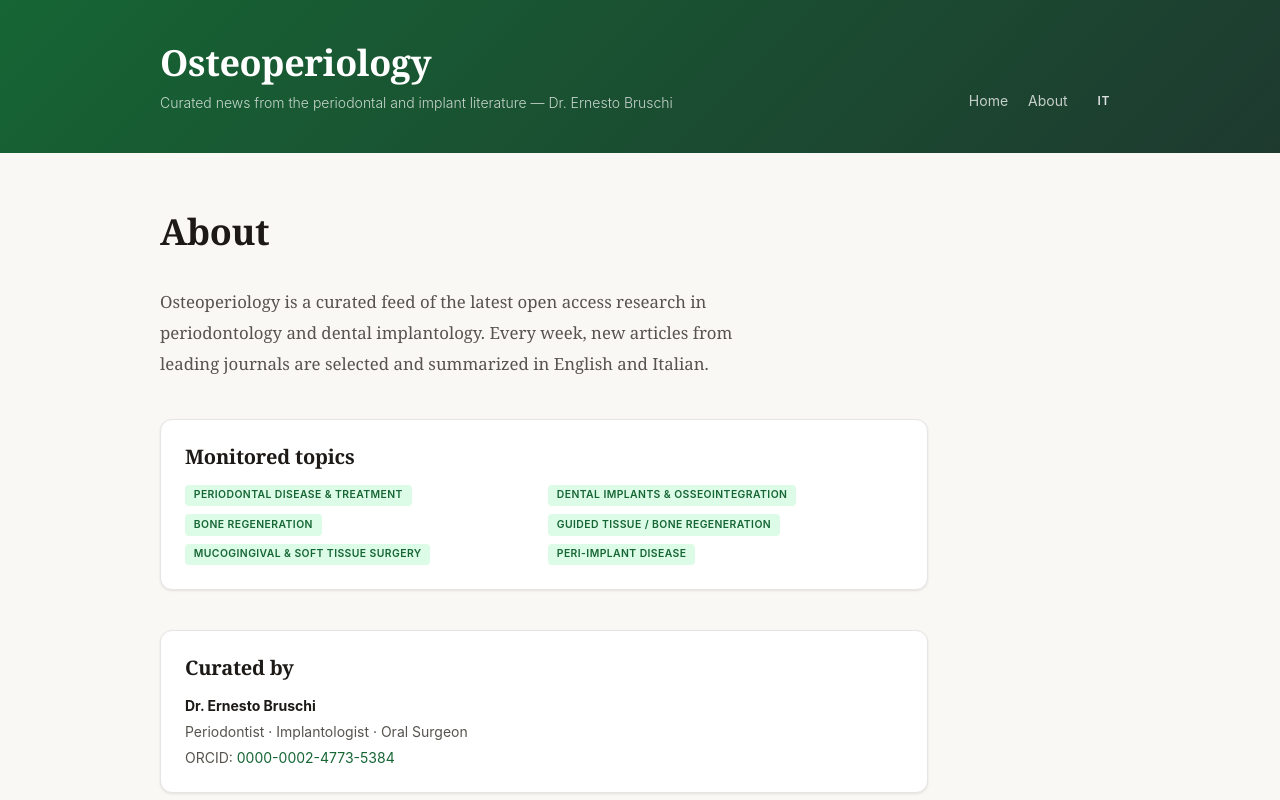
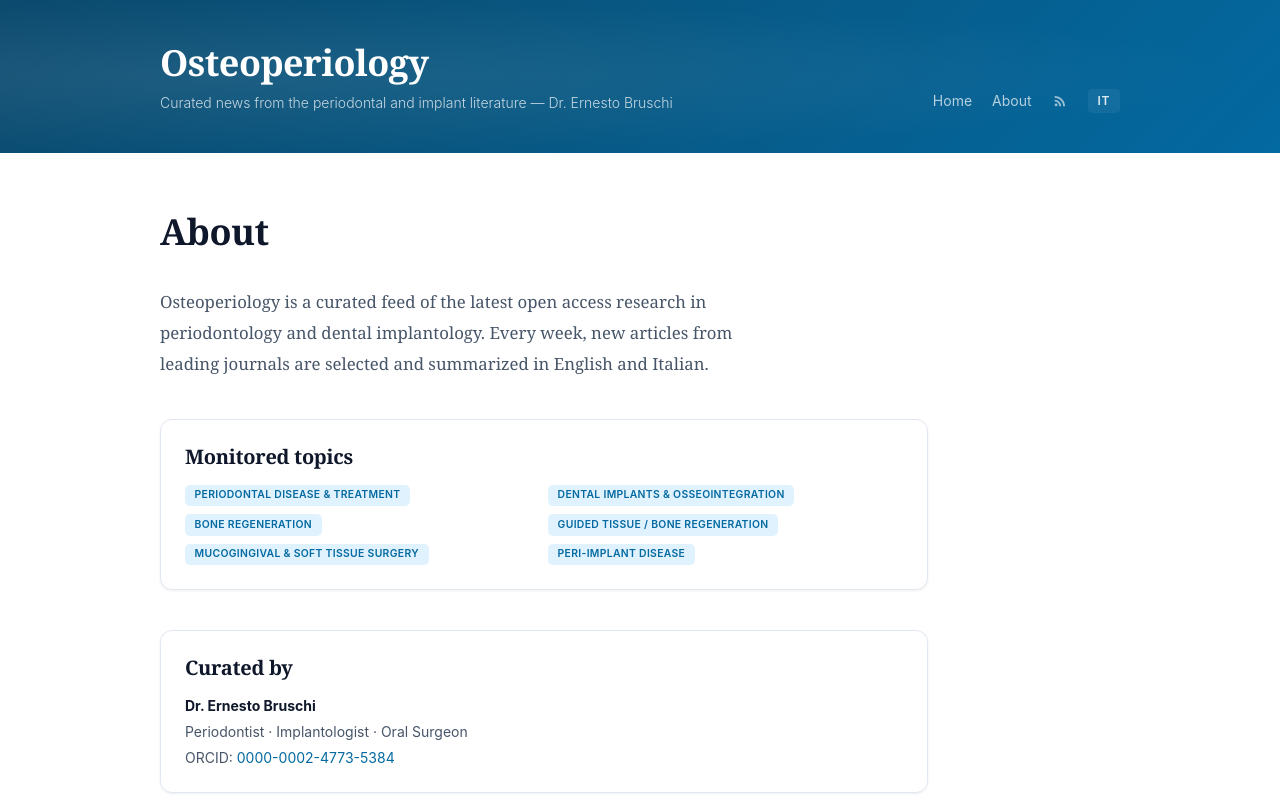
Before and after one commit to uliusXCaesar262/osteoperiology, a Next.js app: page /en/about in a window 1280 px wide. Shown: the top 800 px of the page. Built offline with nearby package versions, Linux system fonts and the light colour scheme.

Commit message:
feat: add RSS feed + light theme

```diff
--- /dev/null
+++ b/src/app/api/feed/route.ts
@@ -0,0 +1,56 @@
+import { getRecentArticles } from "@/lib/storage";
+
+const SITE_URL = "https://osteoperiology.vercel.app";
+
+function escapeXml(str: string): string {
+  return str
+    .replace(/&/g, "&amp;")
+    .replace(/</g, "&lt;")
+    .replace(/>/g, "&gt;")
+    .replace(/"/g, "&quot;")
+    .replace(/'/g, "&apos;");
+}
+
+export async function GET() {
+  const { articles } = await getRecentArticles(50);
+
+  const items = articles
+    .map((a) => {
+      const link = `${SITE_URL}/en/articles/${a.slug}`;
+      const pubDate = new Date(a.pubDate || a.fetchedAt).toUTCString();
+
+      return `    <item>
+      <title>${escapeXml(a.title)}</title>
+      <link>${link}</link>
+      <guid isPermaLink="true">${link}</guid>
+      <pubDate>${pubDate}</pubDate>
+      <description>${escapeXml(a.summaryEn.slice(0, 500))}</description>
+      <category>${escapeXml(a.journal)}</category>
+    </item>`;
+    })
+    .join("\n");
+
+  const lastBuild = articles.length > 0
+    ? new Date(articles[0].fetchedAt).toUTCString()
+    : new Date().toUTCString();
+
+  const rss = `<?xml version="1.0" encoding="UTF-8"?>
+<rss version="2.0" xmlns:atom="http://www.w3.org/2005/Atom">
+  <channel>
+    <title>Osteoperiology</title>
+    <link>${SITE_URL}</link>
+    <description>Curated news from the periodontal and implant literature — Dr. Ernesto Bruschi</description>
+    <language>en</language>
+    <lastBuildDate>${lastBuild}</lastBuildDate>
+    <atom:link href="${SITE_URL}/api/feed" rel="self" type="application/rss+xml" />
+${items}
+  </channel>
+</rss>`;
+
+  return new Response(rss, {
+    headers: {
+      "Content-Type": "application/rss+xml; charset=utf-8",
+      "Cache-Control": "s-maxage=3600, stale-while-revalidate",
+    },
+  });
+}
--- a/src/app/globals.css
+++ b/src/app/globals.css
@@ -1,44 +1,44 @@
 @import "tailwindcss";
-@import url('https://fonts.googleapis.com/css2?family=Inter:wght@300;400;500;600&family=Playfair+Display:ital,wght@0,400;0,600;0,700;1,400&display=swap');
+@import url('https://fonts.googleapis.com/css2?family=Inter:wght@300;400;500;600&family=Source+Serif+4:ital,wght@0,400;0,600;0,700;1,400&display=swap');
 
 :root {
-  --color-bg: #faf8f5;
-  --color-bg-alt: #f0ece6;
+  --color-bg: #ffffff;
+  --color-bg-alt: #f8fafc;
   --color-surface: #ffffff;
-  --color-ink: #1c1917;
-  --color-ink-secondary: #57534e;
-  --color-ink-muted: #a8a29e;
-  --color-accent: #166534;
-  --color-accent-hover: #15803d;
-  --color-accent-subtle: #dcfce7;
-  --color-border: #e7e5e4;
-  --color-border-strong: #d6d3d1;
-  --color-hero-from: #166534;
-  --color-hero-to: #1e3a2f;
-  --shadow-sm: 0 1px 2px rgba(0,0,0,0.04);
-  --shadow-card: 0 1px 3px rgba(0,0,0,0.06), 0 1px 2px rgba(0,0,0,0.04);
-  --shadow-card-hover: 0 4px 12px rgba(0,0,0,0.08), 0 2px 4px rgba(0,0,0,0.04);
-  --radius: 12px;
+  --color-ink: #0f172a;
+  --color-ink-secondary: #475569;
+  --color-ink-muted: #94a3b8;
+  --color-accent: #0369a1;
+  --color-accent-hover: #0284c7;
+  --color-accent-subtle: #e0f2fe;
+  --color-border: #e2e8f0;
+  --color-border-strong: #cbd5e1;
+  --color-hero-from: #0c4a6e;
+  --color-hero-via: #075985;
+  --color-hero-to: #0369a1;
+  --shadow-card: 0 1px 3px rgba(15,23,42,0.04), 0 1px 2px rgba(15,23,42,0.03);
+  --shadow-card-hover: 0 8px 25px rgba(15,23,42,0.08), 0 2px 6px rgba(15,23,42,0.04);
+  --radius: 14px;
 }
 
 @media (prefers-color-scheme: dark) {
   :root {
-    --color-bg: #0c0a09;
-    --color-bg-alt: #1c1917;
-    --color-surface: #1c1917;
-    --color-ink: #fafaf9;
-    --color-ink-secondary: #d6d3d1;
-    --color-ink-muted: #78716c;
-    --color-accent: #4ade80;
-    --color-accent-hover: #86efac;
-    --color-accent-subtle: #14532d;
-    --color-border: #292524;
-    --color-border-strong: #44403c;
-    --color-hero-from: #14532d;
-    --color-hero-to: #0c0a09;
-    --shadow-sm: 0 1px 2px rgba(0,0,0,0.3);
-    --shadow-card: 0 1px 3px rgba(0,0,0,0.4), 0 1px 2px rgba(0,0,0,0.3);
-    --shadow-card-hover: 0 4px 12px rgba(0,0,0,0.5), 0 2px 4px rgba(0,0,0,0.3);
+    --color-bg: #0f172a;
+    --color-bg-alt: #1e293b;
+    --color-surface: #1e293b;
+    --color-ink: #f1f5f9;
+    --color-ink-secondary: #cbd5e1;
+    --color-ink-muted: #64748b;
+    --color-accent: #38bdf8;
+    --color-accent-hover: #7dd3fc;
+    --color-accent-subtle: #0c4a6e;
+    --color-border: #334155;
+    --color-border-strong: #475569;
+    --color-hero-from: #0c4a6e;
+    --color-hero-via: #0e3651;
+    --color-hero-to: #0f172a;
+    --shadow-card: 0 1px 3px rgba(0,0,0,0.3);
+    --shadow-card-hover: 0 8px 25px rgba(0,0,0,0.4);
   }
 }
 
@@ -49,9 +49,7 @@
 
 * { box-sizing: border-box; }
 
-html {
-  scroll-behavior: smooth;
-}
+html { scroll-behavior: smooth; }
 
 body {
   background-color: var(--color-bg);
@@ -64,9 +62,9 @@ body {
 }
 
 h1, h2, h3 {
-  font-family: "Playfair Display", Georgia, serif;
+  font-family: "Source Serif 4", Georgia, serif;
   line-height: 1.25;
-  letter-spacing: -0.01em;
+  letter-spacing: -0.015em;
 }
 
 a {
@@ -79,74 +77,97 @@ a:hover {
   color: var(--color-accent-hover);
 }
 
-/* Hero header gradient */
+/* ─── Header ─── */
 .site-header {
-  background: linear-gradient(135deg, var(--color-hero-from), var(--color-hero-to));
+  background: linear-gradient(135deg, var(--color-hero-from), var(--color-hero-via), var(--color-hero-to));
   color: #fff;
   border: none;
+  position: relative;
+  overflow: hidden;
+}
+
+.site-header::before {
+  content: "";
+  position: absolute;
+  inset: 0;
+  background: radial-gradient(ellipse at 20% 50%, rgba(255,255,255,0.08) 0%, transparent 70%);
+  pointer-events: none;
 }
 
 .site-header a,
 .site-header p,
 .site-header h1 {
   color: #fff;
+  position: relative;
 }
 
 .site-header .lang-switch {
-  border-color: rgba(255,255,255,0.3);
+  border-color: rgba(255,255,255,0.25);
   color: rgba(255,255,255,0.85);
+  backdrop-filter: blur(4px);
+  background: rgba(255,255,255,0.06);
   transition: all 0.2s;
 }
 
 .site-header .lang-switch:hover {
-  background: rgba(255,255,255,0.1);
+  background: rgba(255,255,255,0.15);
   border-color: rgba(255,255,255,0.5);
   color: #fff;
 }
 
 .site-header .nav-link {
-  color: rgba(255,255,255,0.75);
+  color: rgba(255,255,255,0.7);
   transition: color 0.2s;
+  position: relative;
 }
 
 .site-header .nav-link:hover {
   color: #fff;
 }
 
-/* Article cards */
+.site-header .rss-link {
+  color: rgba(255,255,255,0.6);
+  transition: color 0.2s;
+  position: relative;
+}
+
+.site-header .rss-link:hover {
+  color: #fbbf24;
+}
+
+/* ─── Cards ─── */
 .article-card {
   background: var(--color-surface);
   border: 1px solid var(--color-border);
   border-radius: var(--radius);
-  padding: 1.5rem;
-  transition: box-shadow 0.25s ease, border-color 0.25s ease, transform 0.25s ease;
+  padding: 1.75rem;
+  transition: box-shadow 0.3s ease, border-color 0.3s ease, transform 0.3s ease;
   box-shadow: var(--shadow-card);
 }
 
 .article-card:hover {
   box-shadow: var(--shadow-card-hover);
-  border-color: var(--color-border-strong);
-  transform: translateY(-2px);
+  border-color: var(--color-accent);
+  transform: translateY(-3px);
 }
 
-/* Journal badge */
+/* ─── Journal badge ─── */
 .journal-badge {
   display: inline-flex;
   align-items: center;
-  gap: 0.25rem;
-  font-size: 0.7rem;
+  font-size: 0.68rem;
   font-weight: 600;
-  letter-spacing: 0.04em;
+  letter-spacing: 0.03em;
   text-transform: uppercase;
   color: var(--color-accent);
   background: var(--color-accent-subtle);
-  padding: 0.2rem 0.55rem;
-  border-radius: 4px;
+  padding: 0.2rem 0.6rem;
+  border-radius: 5px;
 }
 
-/* Article summary prose */
+/* ─── Article summary ─── */
 .article-summary {
-  font-family: "Playfair Display", Georgia, serif;
+  font-family: "Source Serif 4", Georgia, serif;
   font-size: 1.05rem;
   line-height: 1.85;
   color: var(--color-ink-secondary);
@@ -156,24 +177,25 @@ a:hover {
   margin-bottom: 1.1em;
 }
 
-/* Buttons */
+/* ─── Buttons ─── */
 .btn-primary {
   display: inline-flex;
   align-items: center;
   gap: 0.35rem;
   font-size: 0.85rem;
   font-weight: 500;
-  padding: 0.55rem 1.1rem;
+  padding: 0.6rem 1.2rem;
   border-radius: 8px;
   background: var(--color-accent);
   color: #fff;
-  transition: background 0.2s, transform 0.15s;
+  transition: background 0.2s, transform 0.15s, box-shadow 0.2s;
 }
 
 .btn-primary:hover {
   background: var(--color-accent-hover);
   color: #fff;
   transform: translateY(-1px);
+  box-shadow: 0 4px 12px rgba(3,105,161,0.25);
 }
 
 .btn-secondary {
@@ -182,7 +204,7 @@ a:hover {
   gap: 0.35rem;
   font-size: 0.85rem;
   font-weight: 500;
-  padding: 0.55rem 1.1rem;
+  padding: 0.6rem 1.2rem;
   border-radius: 8px;
   border: 1px solid var(--color-border-strong);
   color: var(--color-ink-secondary);
@@ -191,35 +213,35 @@ a:hover {
 
 .btn-secondary:hover {
   background: var(--color-bg-alt);
-  border-color: var(--color-ink-muted);
-  color: var(--color-ink);
+  border-color: var(--color-accent);
+  color: var(--color-accent);
 }
 
-/* Empty state */
+/* ─── Empty state ─── */
 .empty-state {
-  background: var(--color-surface);
+  background: var(--color-bg-alt);
   border: 2px dashed var(--color-border);
   border-radius: var(--radius);
   padding: 4rem 2rem;
 }
 
-/* AI disclaimer */
+/* ─── Disclaimer ─── */
 .ai-disclaimer {
-  background: var(--color-accent-subtle);
+  background: var(--color-bg-alt);
   border-left: 3px solid var(--color-accent);
   border-radius: 0 8px 8px 0;
   padding: 1rem 1.25rem;
   font-size: 0.8rem;
-  color: var(--color-ink-secondary);
+  color: var(--color-ink-muted);
 }
 
-/* Footer */
+/* ─── Footer ─── */
 .site-footer {
   background: var(--color-bg-alt);
   border-top: 1px solid var(--color-border);
 }
 
-/* Back link */
+/* ─── Back link ─── */
 .back-link {
   display: inline-flex;
   align-items: center;
--- a/src/app/layout.tsx
+++ b/src/app/layout.tsx
@@ -6,6 +6,11 @@ export const metadata: Metadata = {
   description:
     "Curated news from the periodontal and implant literature — Dr. Ernesto Bruschi",
   authors: [{ name: "Dr. Ernesto Bruschi" }],
+  alternates: {
+    types: {
+      "application/rss+xml": "https://osteoperiology.vercel.app/api/feed",
+    },
+  },
   openGraph: {
     title: "Osteoperiology",
     description:
--- a/src/components/Header.tsx
+++ b/src/components/Header.tsx
@@ -29,6 +29,24 @@ export default function Header({ lang, dict }: HeaderProps) {
           <Link href={`/${lang}/about`} className="nav-link">
             {dict.nav.about}
           </Link>
+          <a
+            href="/api/feed"
+            target="_blank"
+            rel="noopener noreferrer"
+            className="rss-link"
+            title="RSS Feed"
+          >
+            <svg
+              xmlns="http://www.w3.org/2000/svg"
+              width="16"
+              height="16"
+              viewBox="0 0 24 24"
+              fill="currentColor"
+            >
+              <circle cx="6.18" cy="17.82" r="2.18" />
+              <path d="M4 4.44v2.83c7.03 0 12.73 5.7 12.73 12.73h2.83c0-8.59-6.97-15.56-15.56-15.56zm0 5.66v2.83c3.9 0 7.07 3.17 7.07 7.07h2.83c0-5.47-4.43-9.9-9.9-9.9z" />
+            </svg>
+          </a>
           <Link
             href={`/${otherLang}`}
             className="lang-switch px-2.5 py-1 rounded text-xs font-semibold tracking-wider"
```
